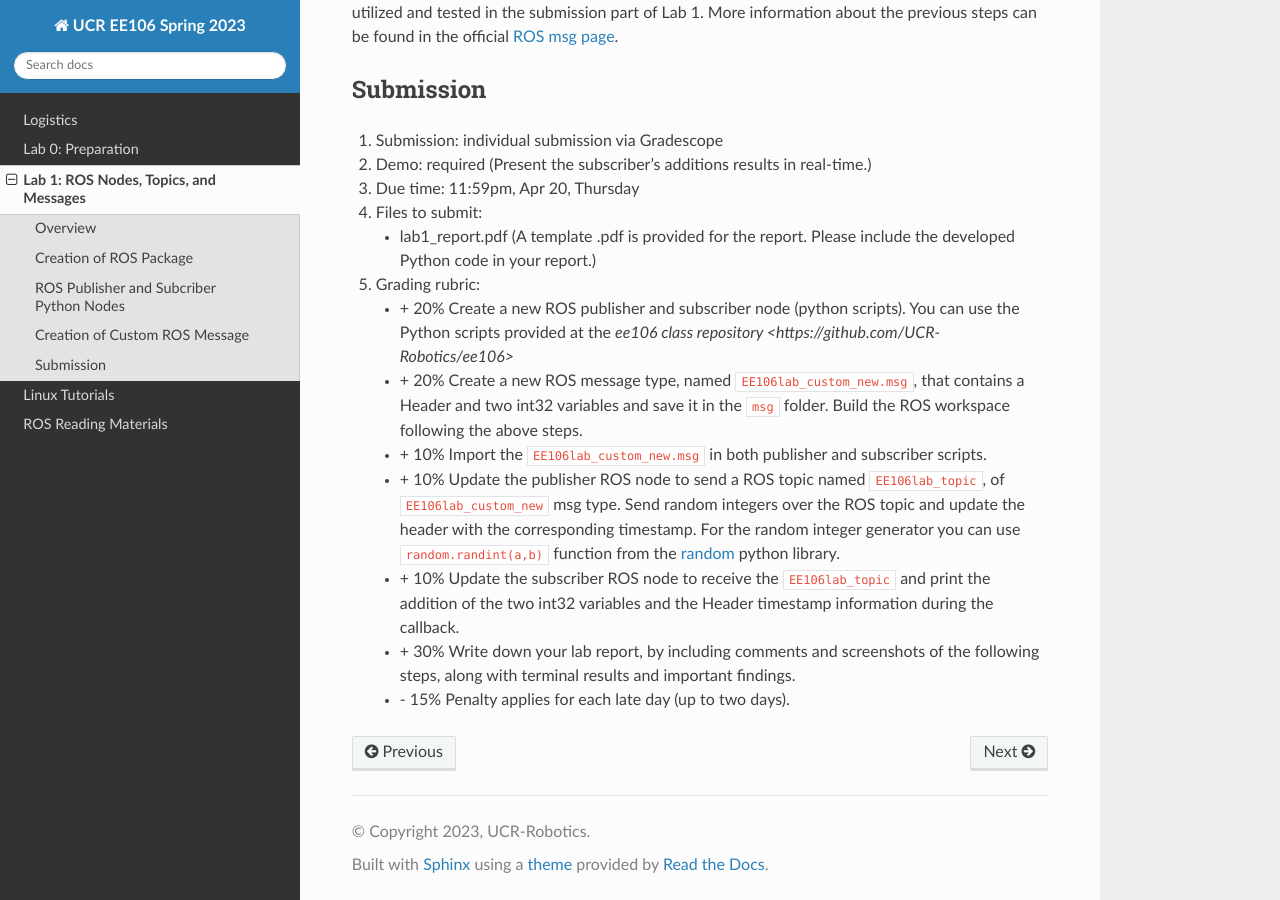
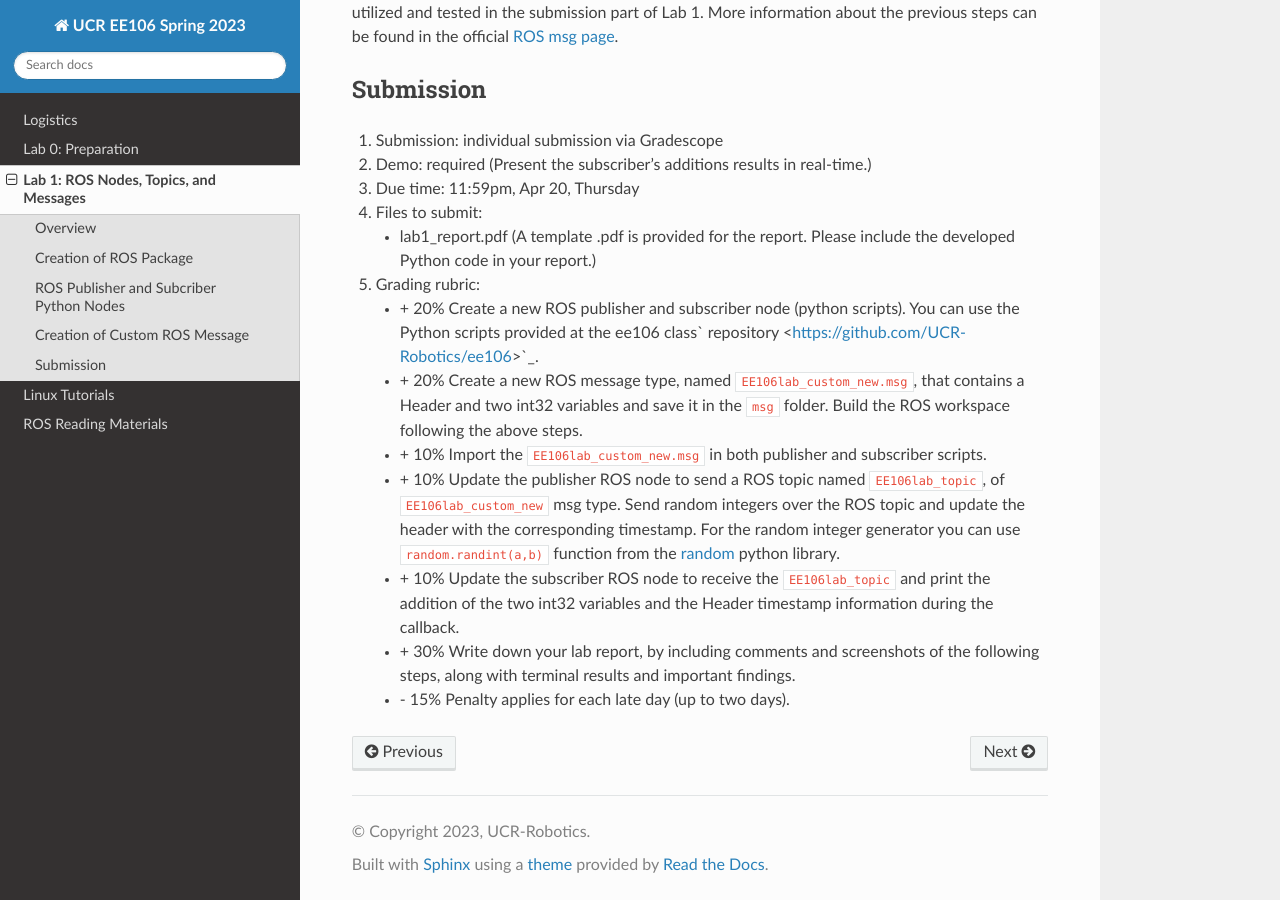
Before and after one commit to taektay/ee106, a Sphinx documentation site: the page built from docs/lab1.rst, in a window 1280 px wide and 900 px high, scrolled down 3799 px. Built offline with Sphinx 7.4.7 and the Read the Docs theme 2.0.0, drawn with Linux system fonts in a browser that asks for light colours.

Commit message:
repo up-to-date

```diff
--- a/docs/lab1.rst
+++ b/docs/lab1.rst
@@ -184,7 +184,7 @@
 
 #. Grading rubric:
 
-   - \+ 20%  Create a new ROS publisher and subscriber node (python scripts). You can use the Python scripts provided at the `ee106 class repository <https://github.com/UCR-Robotics/ee106>`
+   - \+ 20%  Create a new ROS publisher and subscriber node (python scripts). You can use the Python scripts provided at the ee106 class` repository <https://github.com/UCR-Robotics/ee106>`_.
    - \+ 20%  Create a new ROS message type, named ``EE106lab_custom_new.msg``, that contains a Header and two int32 variables and save it in the ``msg`` folder. Build the ROS workspace following the above steps.
    - \+ 10% Import the ``EE106lab_custom_new.msg`` in both publisher and subscriber scripts.
    - \+ 10% Update the publisher ROS node to send a ROS topic named ``EE106lab_topic``, of ``EE106lab_custom_new`` msg type. Send random integers over the ROS topic and update the header with the corresponding timestamp. For the random integer generator you can use ``random.randint(a,b)`` function from the `random <https://www.w3schools.com/python/ref_random_randint.asp>`_ python library.
```
